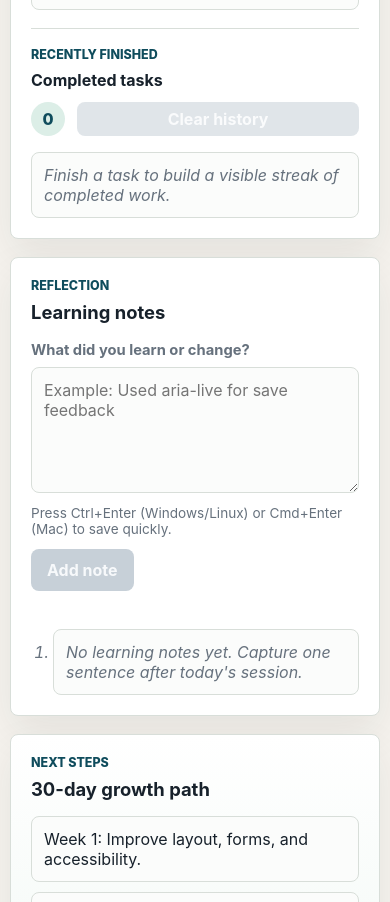
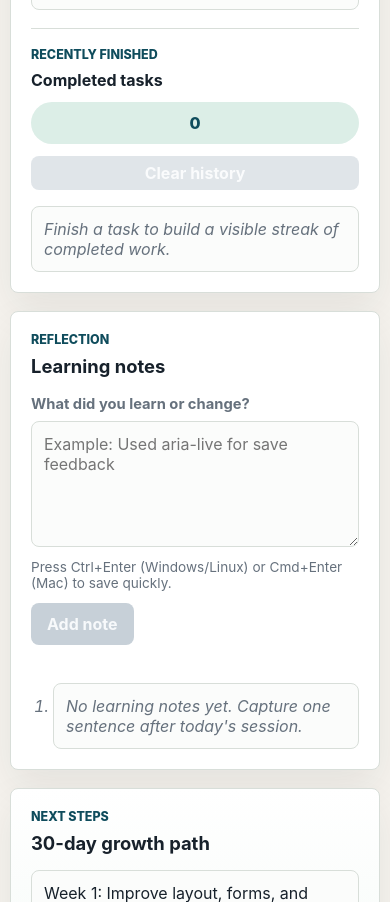
Before and after one commit to Abhinav-0311/Dashboard, a website: page index.html in a window 390 px wide. Shown: the part 1929-2831 px from the top of the page. Drawn offline with Linux system fonts and the light colour scheme.

Commit message:
Improve completed tasks mobile layout

```diff
--- a/styles.css
+++ b/styles.css
@@ -523,7 +523,8 @@ h3 {
   .task-form,
   .task-actions,
   .subsection-header,
-  .completed-task-list li {
+  .completed-task-list li,
+  .completed-meta {
     align-items: stretch;
     flex-direction: column;
   }
@@ -535,8 +536,13 @@ h3 {
   .focus-actions button,
   .task-form button,
   .ghost-button,
-  .note-remove {
+  .note-remove,
+  .completed-meta .count {
     width: 100%;
+  }
+
+  .completed-meta .count {
+    min-height: 42px;
   }
 
   .note-meta {
```
